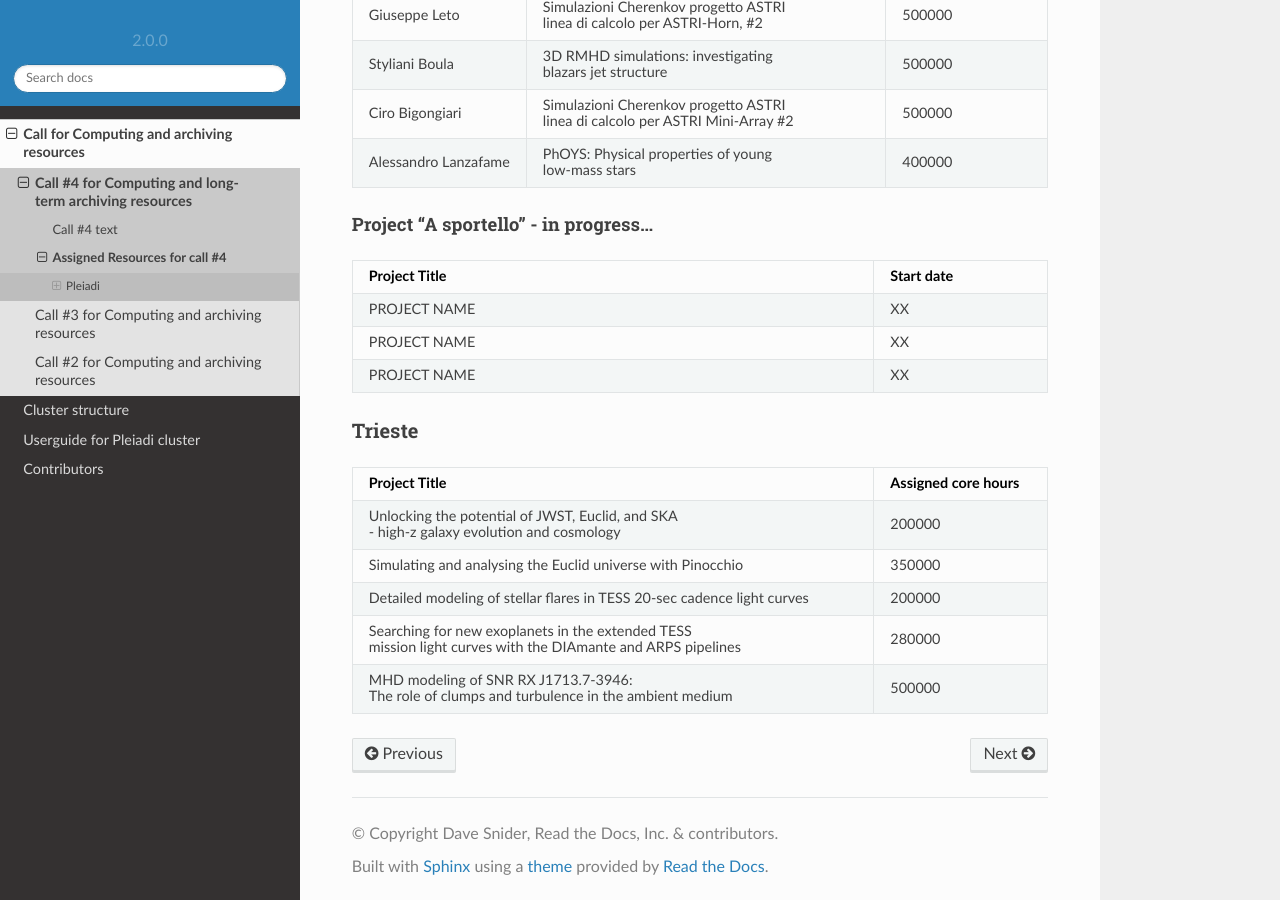
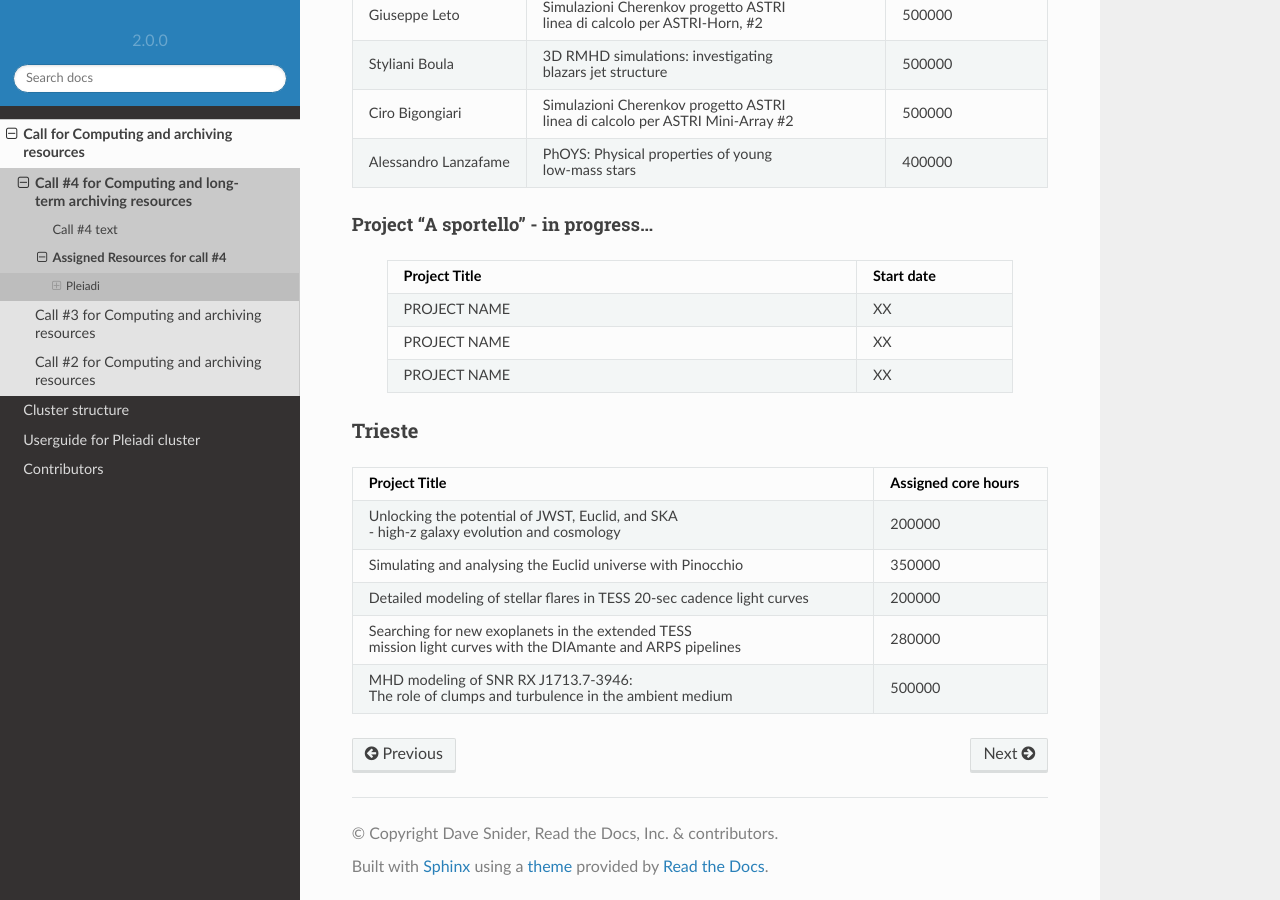
Before and after one commit to fvitello/pleiadi-doc, a Sphinx documentation site: the page built from docs/documentation/call/call4/assigned.rst, in a window 1280 px wide and 900 px high, scrolled down 792 px. Built offline with Sphinx 7.4.7 and the Read the Docs theme 2.0.0, drawn with Linux system fonts in a browser that asks for light colours.

Commit message:
Update assigned.rst

```diff
--- a/docs/documentation/call/call4/assigned.rst
+++ b/docs/documentation/call/call4/assigned.rst
@@ -48,11 +48,12 @@ Catania
   ===================== ===============================================================================================================  ====================
 
 
-Project "A sportello" - in progress...
+**Project "A sportello" - in progress...**
 """""""""""""""""""""
 .. table::
-  :width: 100%
+  :width: 90%
   :widths: 3 1
+  :align: center
 
   =====================================================================================================================   ===================
   Project Title                                                                                                           Start date
```
